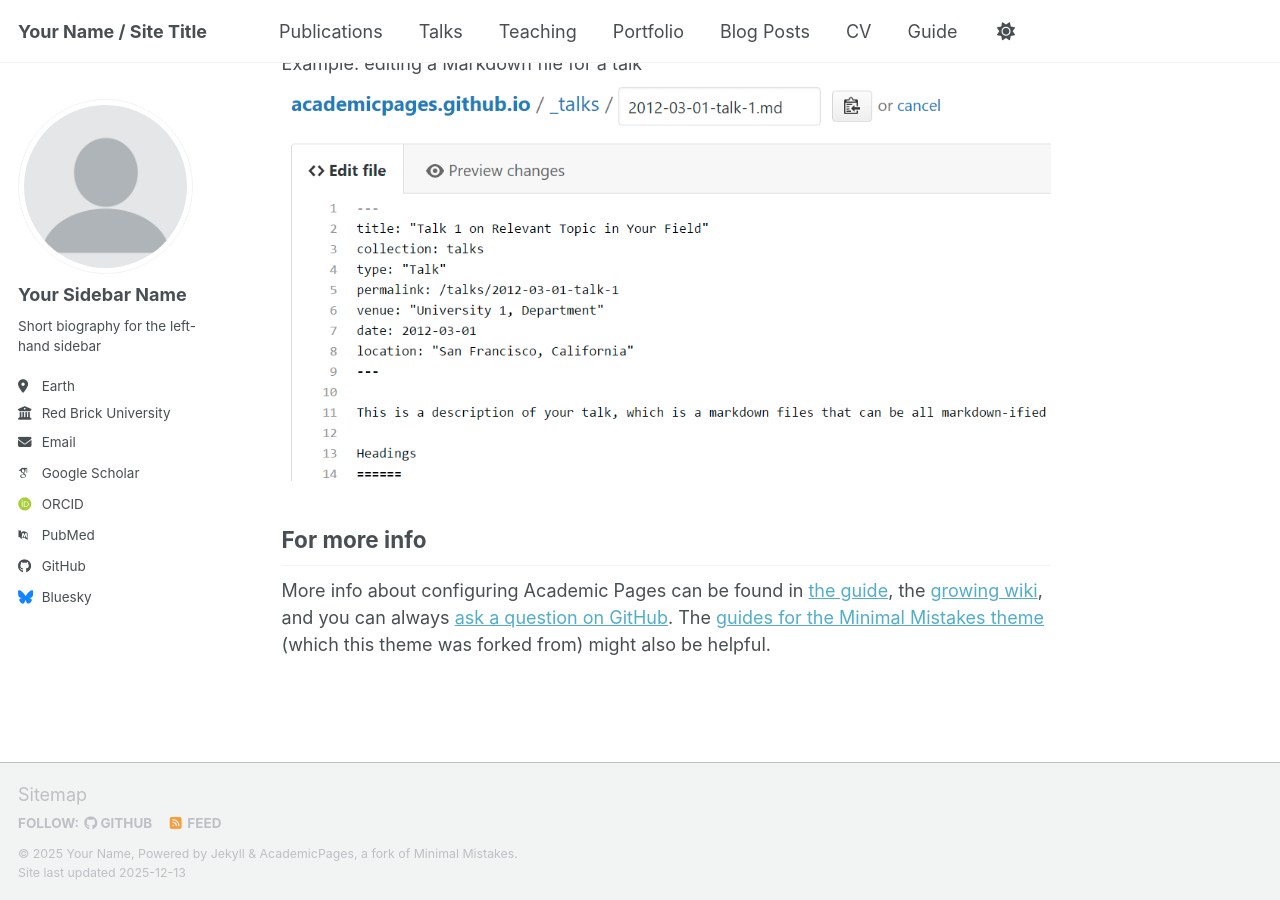
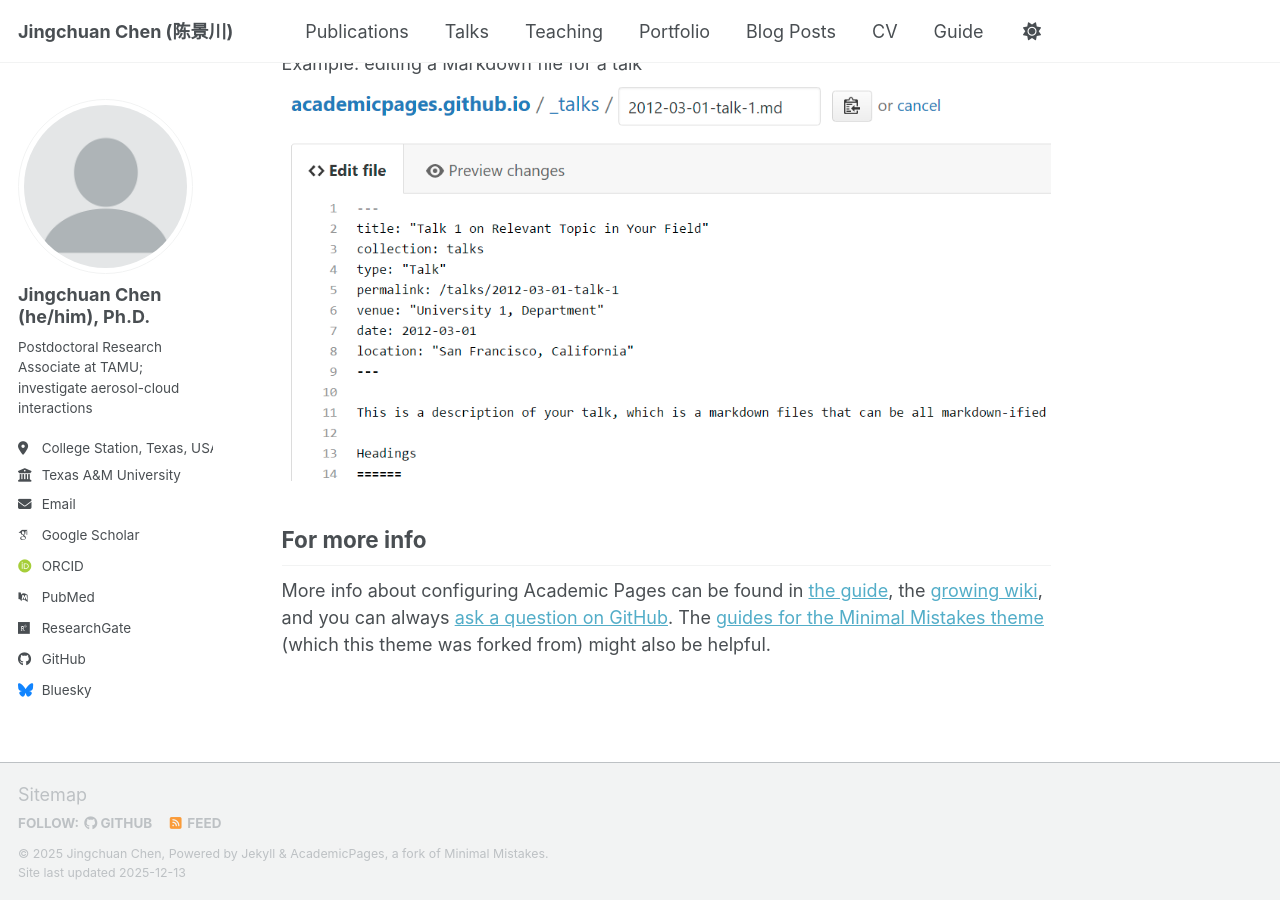
Before and after one commit to JingchuanChen777/jingchuanchen.github.io, a Jekyll site: the page built from _pages/about.md, in a window 1280 px wide and 900 px high, scrolled down 2718 px. Built offline with Jekyll 4.4.1, drawn with Linux system fonts in a browser that asks for light colours; some web fonts are replaced; a script bundle is joined from its source files by our own code; library files that are not in the unit come from our copies.

Commit message:
_config.yml

```diff
--- a/_config.yml
+++ b/_config.yml
@@ -9,9 +9,9 @@
 # Basic Site Settings
 locale                   : "en-US"
 site_theme               : "default" # Currently available options are "default", "air"
-title                    : "Your Name / Site Title"
+title                    : "Jingchuan Chen (陈景川)"
 title_separator          : "-"
-name                     : &name "Your Name"
+name                     : &name "Jingchuan Chen"
 description              : &description "Your Name's academic portfolio"   # Update this with a general description of your site, this is the default if not overridden by a page
 url                      : https://academicpages.github.io # The base hostname & protocol for your site e.g. "https://[your GitHub username].github.io",
                                                            # or if you already have some other page hosted on Github then use "https://[your GitHub username].github.io/[Your Repo Name]"
@@ -24,25 +24,25 @@ repository               : "academicpages/academicpages.github.io"
 author:
   # Biographic information
   avatar           : "profile.png"
-  name             : "Your Sidebar Name"
+  name             : "Jingchuan Chen (he/him), Ph.D."
   pronouns         : # example: "she/her"
-  bio              : "Short biography for the left-hand sidebar"
-  location         : "Earth"
-  employer         : "Red Brick University"
+  bio              : "Postdoctoral Research Associate at TAMU; investigate aerosol-cloud interactions"
+  location         : "College Station, Texas, USA"
+  employer         : "Texas A&M University"
   uri              : # URL
-  email            : "none@example.org"
+  email            : "jingchuanchen@tamu.edu"
 
   # Academic websites
   academia         : # URL
   arxiv            : # URL - Update with the correct link to your profile
-  googlescholar    : "https://scholar.google.com/citations?user=PS_CX0AAAAAJ"
+  googlescholar    : "https://scholar.google.com/citations?user=BCubDWQAAAAJ&hl=en"
   inspire-hep      : # URL
   impactstory      : # URL
-  orcid            : "https://orcid.org/yourorcidurl"
+  orcid            : "https://orcid.org/my-orcid?orcid=0000-0002-5200-982X"
   semantic         : # URL
   ssrn             : # URL
   pubmed           : "https://www.ncbi.nlm.nih.gov/pubmed/?term=john+snow"
-  researchgate     : # URL
+  researchgate     : "https://www.researchgate.net/profile/Jingchuan-Chen-3?ev=hdr_xprf"# URL
   scopus           : # URL
   zotero           : # URL
 
```
